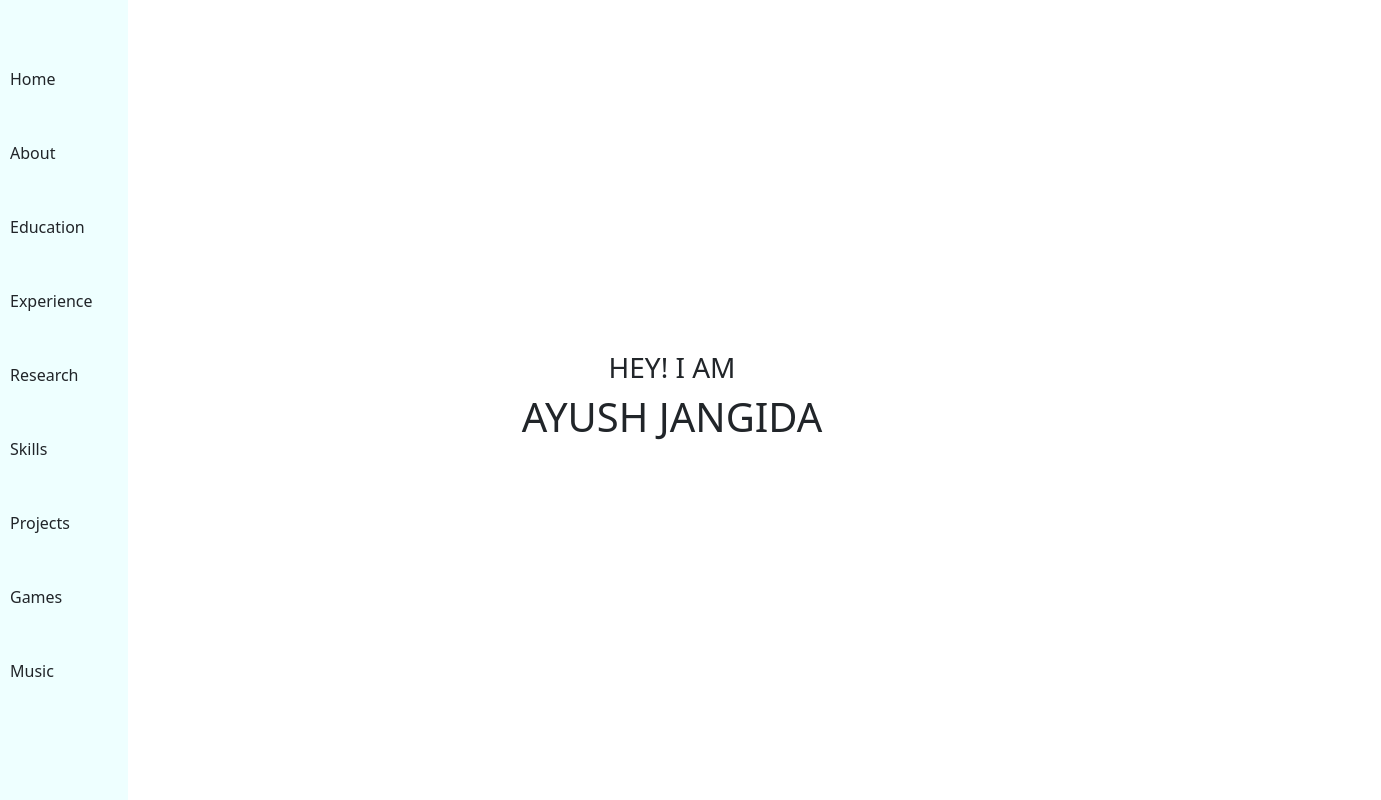
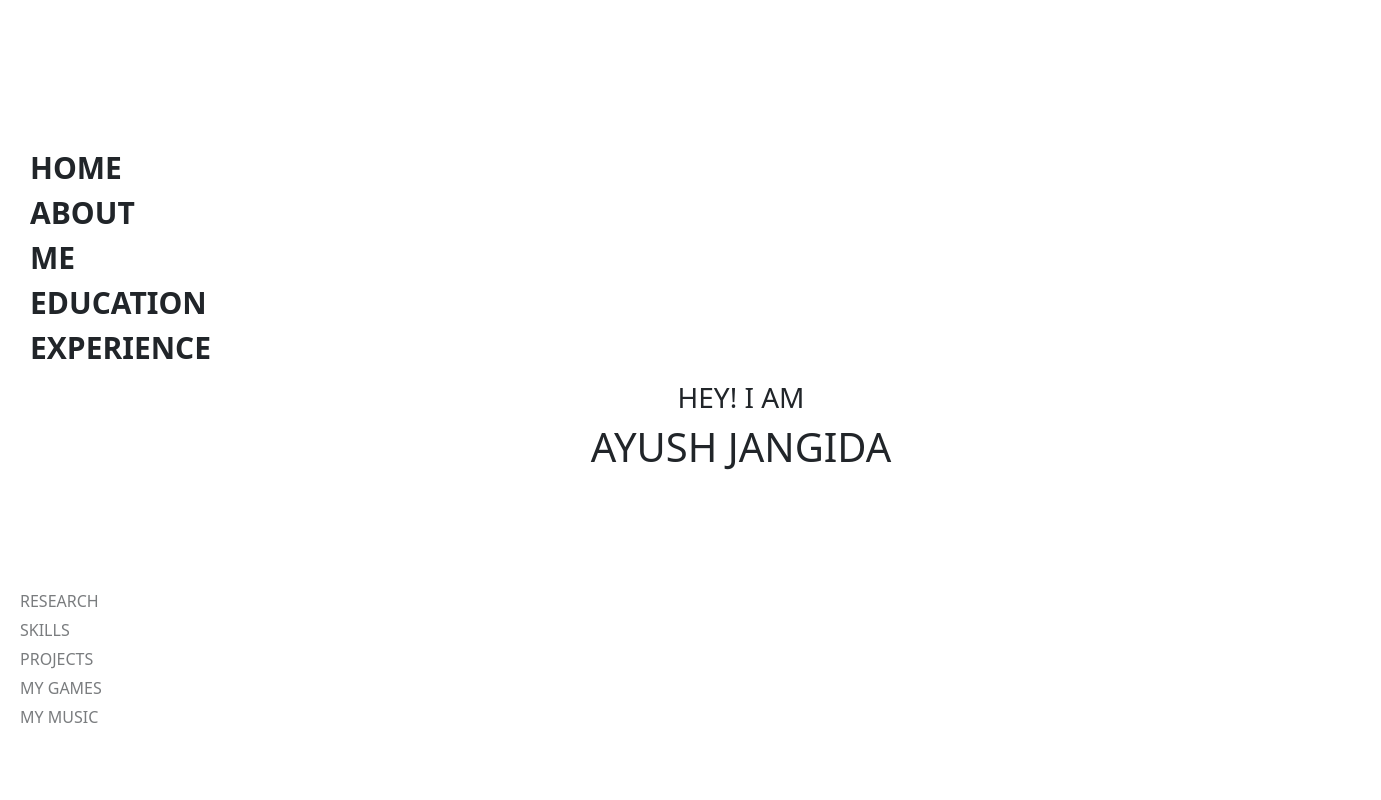
Before and after one commit to ayushjangida30/ayushjangida10.github.io, a React (Create React App) app: page / in a window 1280 px wide. Shown: the top 800 px of the page, 1381 px wide, since content can reach past the window. Built offline with nearby package versions, Linux system fonts and the light colour scheme.

Commit message:
Side Navigation Bar Transition and Animation added

```diff
--- a/src/App.css
+++ b/src/App.css
@@ -1,5 +1,6 @@
 .App {
   text-align: center;
+  padding: 10px;
 }
 
 .App-logo {
@@ -85,6 +86,8 @@
   justify-content: center; /* Centers items horizontally */
   align-items: center;
   min-height: 100vh;
+  padding-bottom: 20px;
+  padding-top: 20px;
 }
 
 .education-container  {
@@ -106,6 +109,8 @@
   width: 100vw;
   padding-left: 160px;
   padding-right: 160px;
+  padding-bottom: 20px;
+  padding-top: 20px;
 }
 
 .research-container {
@@ -116,6 +121,8 @@
   width: 100vw;
   padding-left: 160px;
   padding-right: 160px;
+  padding-bottom: 20px;
+  padding-top: 20px;
 }
 
 .skills-container {
@@ -126,6 +133,8 @@
   width: 100vw;
   padding-left: 160px;
   padding-right: 160px;
+  padding-bottom: 20px;
+  padding-top: 20px;
 }
 
 .project-container  {
@@ -240,6 +249,8 @@
   text-align: center; /* Optional: Center text inside containers */
   padding-left: 160px;
   padding-right: 160px;
+  padding-bottom: 20px;
+  padding-top: 20px;
 }
 
 .game-container  {
@@ -250,6 +261,8 @@
   width: 100vw;
   padding-left: 160px;
   padding-right: 160px;
+  padding-bottom: 20px;
+  padding-top: 20px;
 }
 
 .music-container  {
@@ -260,6 +273,8 @@
   width: 100vw;
   padding-left: 160px;
   padding-right: 160px;
+  padding-bottom: 20px;
+  padding-top: 20px;
 }
 
 .project-box  {
@@ -284,6 +299,9 @@
 .parent {
   display: flex;
   width: 100%;
+  padding-left: 5px;
+  padding-bottom: 20px;
+  padding-top: 20px;
 }
 
 .sidebar  {
@@ -291,14 +309,12 @@
   order: 1;
   flex: 0.4;
   width: 10vw;
-  height: 100vh;
-  background-color: rgb(238, 255, 255);
 }
 
 .sidebar-container {
   display: flex; /* Enable flexbox */
+  margin: 5px;
   flex-direction: column;
-  justify-content: center; /* Center horizontally */
   height: 100vh; /* Full height of the viewport */
 }
 
@@ -306,7 +322,8 @@
   order: 2;
   flex: 0.6;
   width: 85vw;
-  margin-left: 10vw;
+  margin-left: 15vw;
+  padding: 10px;
   background-color: rgb(255, 255, 255);
   display: flex;
   flex-direction: column;
--- a/src/Sidebar.css
+++ b/src/Sidebar.css
@@ -3,6 +3,70 @@
     list-style-type: none;
     margin-left: 10px;
     font-weight: 400;
+}
+
+.sidebar-li-top {
+    list-style-type: none;
+    opacity: 0;
+    margin-left: 10px;
+    transform: translateY(60px);
+    transition: opacity 0.8s ease, transform 0.8s ease;
+}
+
+.sidebar-li-top-show {
+    list-style-type: none;
+    opacity: 0.6;
+    margin-bottom: 5px;
+    margin-left: 10px;
+    text-transform: uppercase;
+    transform: translateY(0); /* Move to the original position */
+    transition: opacity 0.8s ease, transform 0.8s ease;
+}
+
+.sidebar-li-bottom {
+    list-style-type: none;
+    opacity: 0;
+    margin-left: 10px;
+    transform: translateY(-60px);
+    transition: opacity 0.8s ease, transform 0.8s ease;
+}
+.sidebar-li-bottom-show {
+    list-style-type: none;
+    opacity: 0.6;
+    margin-bottom: 5px;
+    margin-left: 10px;
+    text-transform: uppercase;
+    transform: translateY(0); /* Move to the original position */
+    transition: opacity 0.8s ease, transform 0.8s ease;
+}
+
+.sidebar-li-middle-bottom {
+    list-style-type: none;
+    opacity: 0;
+    margin-left: 20px;
+    transform: translateY(60px);
+    transition: opacity 0.8s ease, transform 0.8s ease;
+}
+
+.sidebar-li-middle-top {
+    list-style-type: none;
+    opacity: 0;
+    margin-left: 20px;
+    font-size: 30px;
+    font-weight: 800;
+    transform: translateY(-60px);
+    transition: opacity 0.8s ease, transform 0.8s ease;
+}
+
+.sidebar-li-middle-show {
+    list-style-type: none;
+    opacity: 1;
+    text-transform: uppercase;
+    margin-left: 20px;
+    font-size: 30px;
+    font-weight: 800;
+    transform: translateY(0); /* Move to the original position */
+    transition: opacity 0.8s ease, transform 0.8s ease;
 }
 
 .sidebar-li:hover {
@@ -13,3 +77,24 @@
     background-color: #007bff; /* Active item background color */
     color: white; /* Active item text color */
   }
+
+.sidebar-top-container  {
+    order: 1;
+    height: 15vh;
+    flex-direction: column;
+    justify-content: center;
+}
+
+.sidebar-middle-container  {
+    order: 2;
+    height: 43.5vh;
+    flex-direction: column;
+    justify-content: center;
+}
+
+.sidebar-bottom-container  {
+    order: 3;
+    height: 0vh;
+    flex-direction: column;
+    justify-content: center;
+}
--- a/src/Sidebar.js
+++ b/src/Sidebar.js
@@ -1,6 +1,8 @@
 import './App.css';
 import './Sidebar.css';
 import {SidebarData} from './SidebarData';
+import { useState, useEffect } from 'react';
+
 
 const handleClick = (event, targetId) => {
     event.preventDefault();
@@ -13,11 +15,48 @@ const handleClick = (event, targetId) => {
 };
 
 function Sidebar() {
+    const [topSection, setTopSection] = useState({});
+    const [middleSection, setMiddleSection] = useState({});
+    const [bottomSection, setBottomSection] = useState({});
+
+    useEffect(() => {
+        const handleScroll = () => {
+            const sectionTopState = {};
+            const sectionMiddleState = {};
+            const sectionBottomState = {};
+
+            SidebarData.forEach((item) => {
+                const sectionElement = document.getElementById(item.section);
+                if(sectionElement)  {
+                    const rect = sectionElement.getBoundingClientRect();
+
+                    sectionTopState[item.section] = rect.top < -window.innerHeight / 2 ? true : false;
+                    sectionMiddleState[item.section] = rect.top >= -window.innerHeight / 2 && rect.top <= window.innerHeight / 2 ? true : false;
+                    sectionBottomState[item.section] = rect.top > window.innerHeight / 2 ? true : false;
+                }
+            });
+
+            setTopSection(sectionTopState);
+            setMiddleSection(sectionMiddleState);
+            setBottomSection(sectionBottomState);
+        };
+
+        window.addEventListener('scroll', handleScroll);
+
+        return () => {
+            window.removeEventListener('scroll', handleScroll);
+        };
+
+    }, []);
+
   return (
     <div className='sidebar-container'>
+        <div className='sidebar-top-container'>
             {SidebarData.map((val, key) => {
+                const isSectionPast = topSection[val.section];
+
                 return (
-                <li key={key} className='sidebar-li'>
+                        <li key={key} className={`sidebar-li-top${isSectionPast ? '-show' : ''}`}>
                             <a
                                 href={`${val.section}`}
                                 onClick={(e) => handleClick(e, val.section)}
@@ -26,8 +65,49 @@ function Sidebar() {
                                 {val.title}
                             </a>
                         </li>
-            )
+                );
             })}
+        </div>
+
+        <div className='sidebar-middle-container'>
+            {SidebarData.map((val, key) => {
+                const isSection = middleSection[val.section];
+
+                const isSectionPast = topSection[val.section];
+
+
+                return (
+                        <li key={key} className={`sidebar-li-middle${isSection ? '-show' : isSectionPast ? '-top' : '-bottom'}`}>
+                            <a
+                                href={`${val.section}`}
+                                onClick={(e) => handleClick(e, val.section)}
+                                style={{ textDecoration: 'none', color: 'inherit' }}
+                            >
+                                {val.title}
+                            </a>
+                        </li>
+                );
+            })}
+        </div>
+
+
+        <div className='sidebar-bottom-container'>
+            {SidebarData.map((val, key) => {
+                const isSectionRemaining = bottomSection[val.section];
+
+                return (
+                        <li key={key} className={`sidebar-li-bottom${isSectionRemaining ? '-show' : ''}`}>
+                            <a
+                                href={`${val.section}`}
+                                onClick={(e) => handleClick(e, val.section)}
+                                style={{ textDecoration: 'none', color: 'inherit' }}
+                            >
+                                {val.title}
+                            </a>
+                        </li>
+                );
+            })}
+        </div>
     </div>
   );
 }
--- a/src/SidebarData.js
+++ b/src/SidebarData.js
@@ -9,7 +9,7 @@ export const SidebarData = [
     },
 
     {
-        title: "About",
+        title: "About Me",
         href: '#about',
         section: 'about'
     },
@@ -45,13 +45,13 @@ export const SidebarData = [
     },
 
     {
-        title: "Games",
+        title: "My Games",
         href: "#games",
         section: "games"
     },
 
     {
-        title: "Music",
+        title: "My Music",
         href: "#music",
         section: "music"
     },
```
Lines whose indentation alone changed are shown as unchanged.
